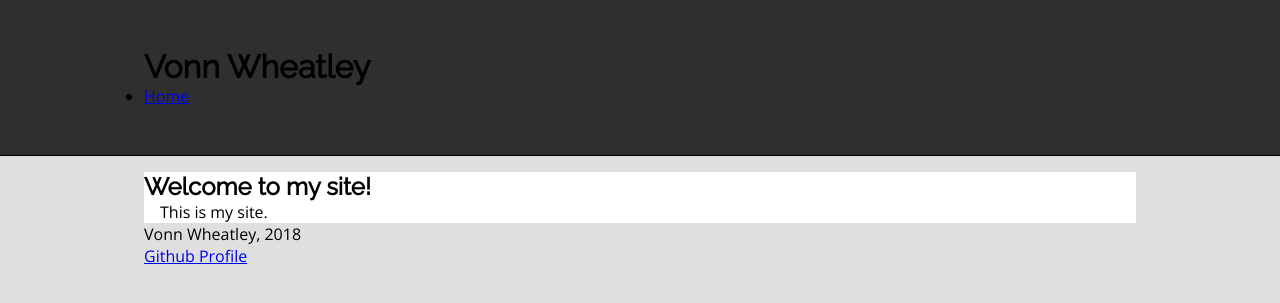
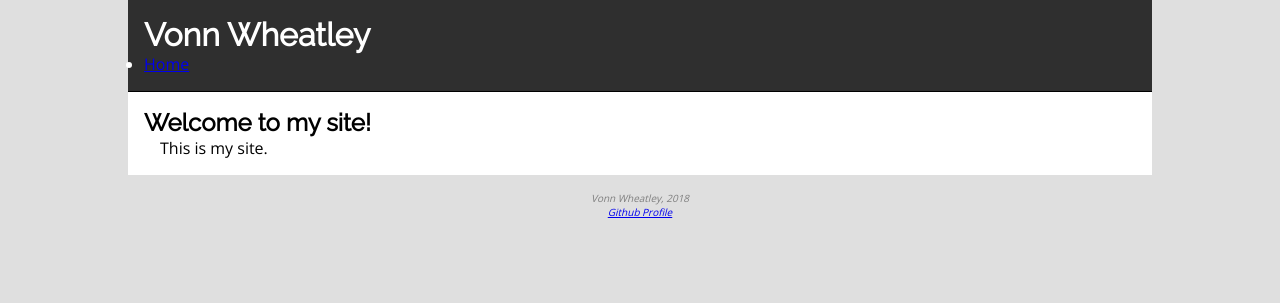
Before and after one commit to VonnW/vonnw.github.io, a Jekyll site: the page built from index.html, in a window 1280 px wide. Shown: the top 303 px of the page. Built offline with Jekyll 4.4.1, drawn with Linux system fonts in a browser that asks for light colours.

Commit message:
better site II, now it's even better

```diff
--- a/_layouts/default.html
+++ b/_layouts/default.html
@@ -8,23 +8,19 @@
 		<link rel="stylesheet" href="/css/style.css" />
 	</head>
 	<body>
-		<header>
-			<div class="container">
+		<header class="container">
 			<h1>Vonn Wheatley</h1>
 			<nav>
 				<ul>
 					<li><a href="/">Home</a></li>
 				</ul>
 			</nav>
-			</div>
 		</header>
-		<div class="container">
-			<article>
+		<article class="container">
 			{{ content }}
 		</article>
 		<footer>
 			{% include footer.html %}
 		</footer>
-		</div>
 	</body>
 </html>
--- a/css/style.css
+++ b/css/style.css
@@ -35,11 +35,22 @@ header {
 
 	width: 100%;
 
+	color: #ffffff;
 	background-color: #2f2f2f;
 }
 
 article {
 	background-color: #ffffff;
+}
+
+footer {
+	padding: 1rem;
+
+	color: #7f7f7f;
+
+	font-size: 10px;
+	font-style: italic;
+	text-align: center;
 }
 
 /* Normal formatting things */
```
Lines whose indentation alone changed are shown as unchanged.
